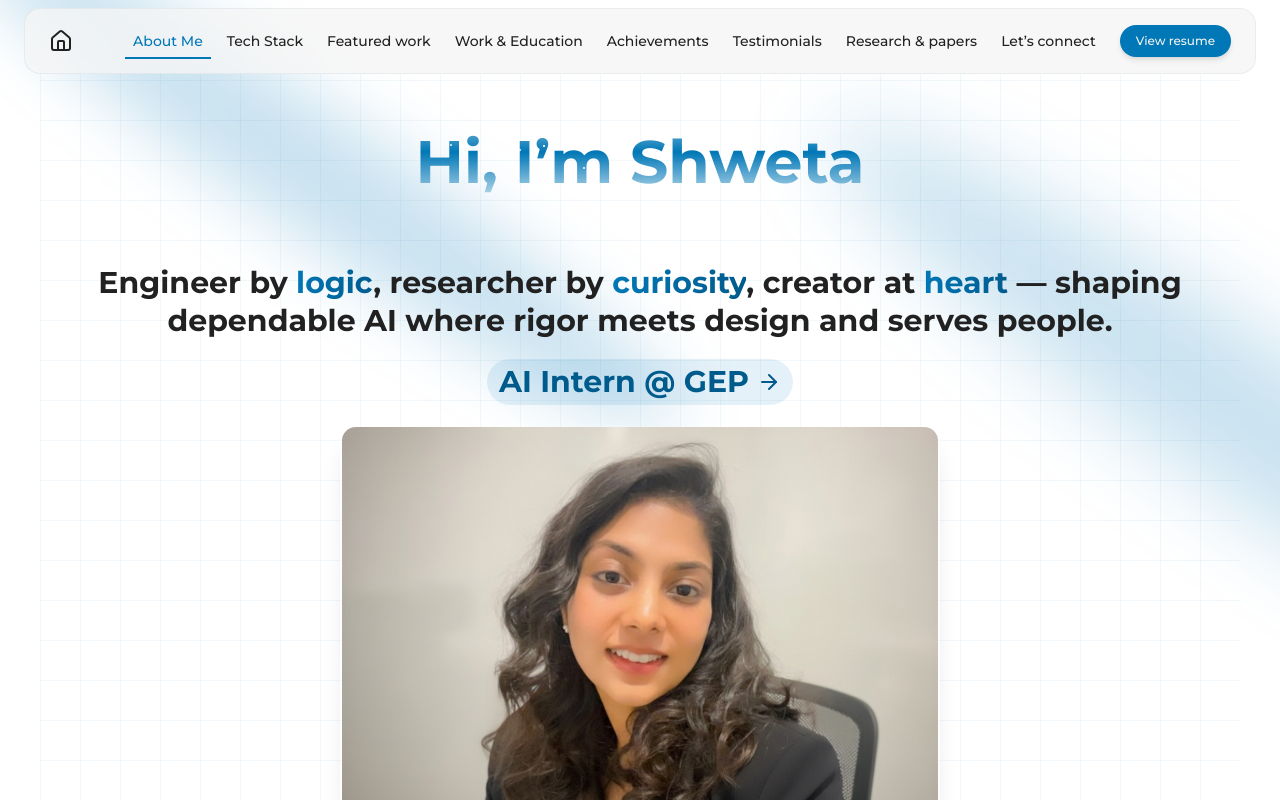
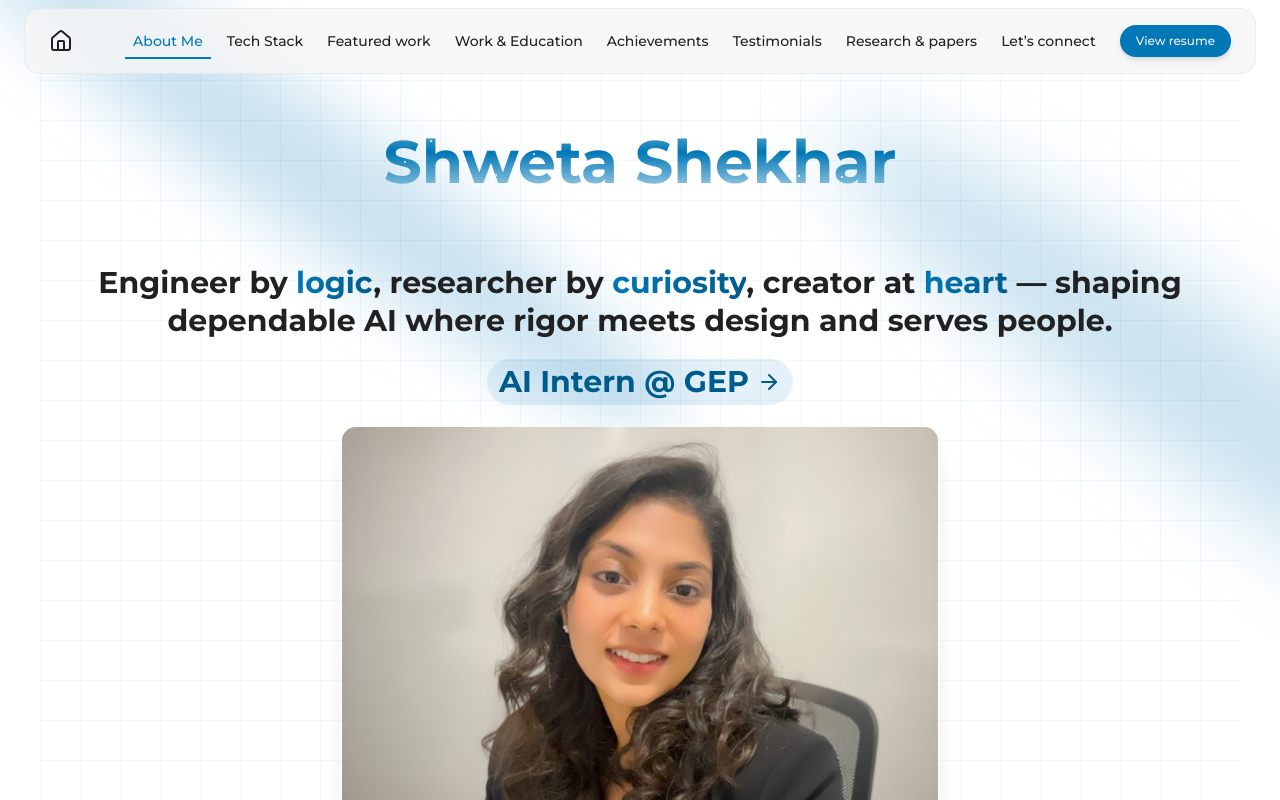
Before and after one commit to portfolioshweta98-sys/portfolio_website, a Next.js app: page / in a window 1280 px wide. Shown: the top 800 px of the page. Built offline with nearby package versions, Linux system fonts and the light colour scheme.

Commit message:
Update Hero.tsx

```diff
--- a/components/Hero.tsx
+++ b/components/Hero.tsx
@@ -161,8 +161,8 @@ const Hero: React.FC = () => {
           {/* Top heading */}
           <div className="flex items-center justify-center sm:mb-6 lg:mb-8">
             <TextRevealCard
-              text="Hi, I’m Shweta "
-              revealText="Hi, I’m Shweta "
+              text="Shweta Shekhar"
+              revealText="Shweta Shekhar"
               className="hidden lg:block text-center"
             />
             <div className="text-center">
```
